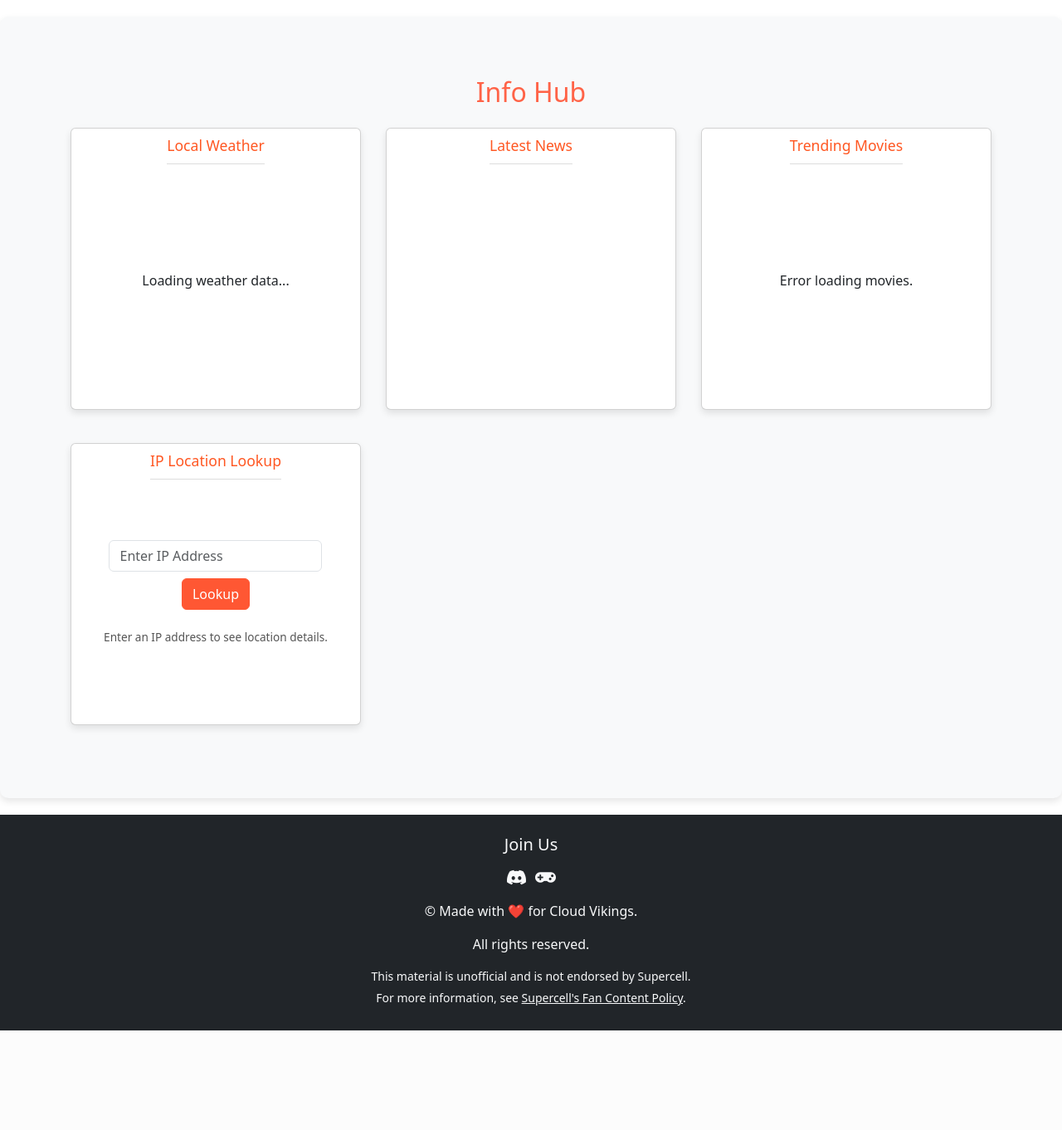
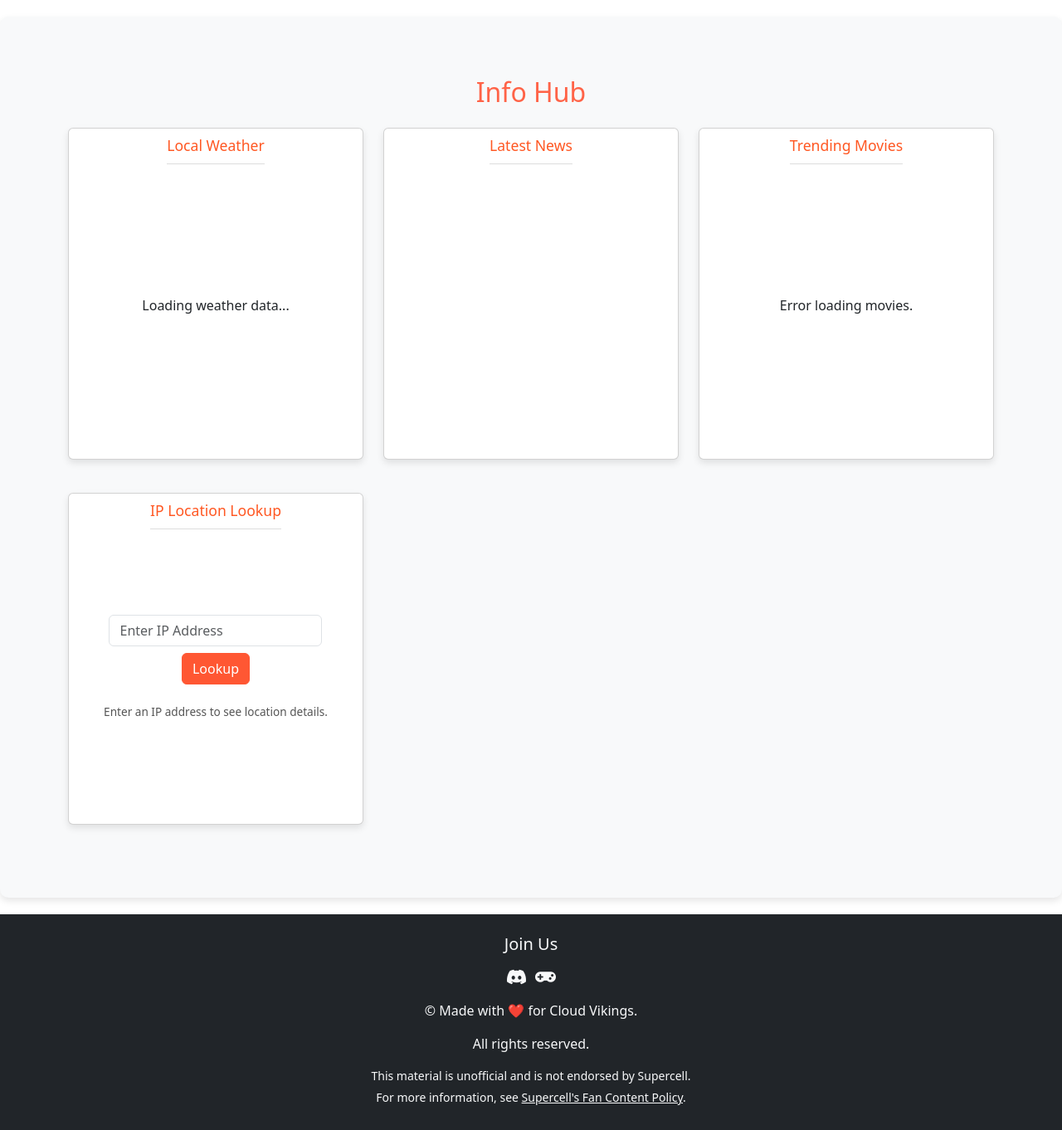
Before and after one commit to mctrinity/cloudvikingswebsite, a Flask app: page /widgets in a window 1280 px wide. Shown: the part 76-1438 px from the top of the page at 83% size. Before the commit the page ends 1318 px from the top, so only its background shows below. Run offline with Flask 3, Linux system fonts and the light colour scheme; data that the repository does not hold is empty; style sheets or scripts are compiled from the project's sources.

Commit message:
adjust widget card size and content

```diff
--- a/templates/widgets.html
+++ b/templates/widgets.html
@@ -67,13 +67,13 @@
     /* Uniform card size and content padding */
     .widget-container .widget-card {
         width: 100%;
-        max-width: 350px;
-        height: 340px; /* Increased height to provide more space */
+        max-width: 400px; /* Increase this value for a wider card */
+        height: 400px; /* Increase this value for a taller card */
         overflow: hidden;
         display: flex;
         flex-direction: column;
         align-items: center;
-        padding-bottom: 15px; /* Extra bottom padding */
+        padding-bottom: 15px;
     }
 
     /* Styling for card title */
@@ -98,8 +98,8 @@
 
     /* Widget content within card body */
     .widget-content {
-        max-width: 330px;
-        padding-bottom: 15px; /* Bottom padding for content */
+        max-width: 360px; /* Ensure content scales with the larger card */
+        padding: 15px; /* Add more padding if needed */
         display: flex;
         flex-direction: column;
         align-items: center;
@@ -181,7 +181,7 @@
 
     .news-thumbnail {
         width: 100%; /* Allows scaling based on max-width */
-        max-width: 150px; /* Increase this value to make the image larger */
+        max-width: 180px; /* Increase this value to make the image larger */
         height: auto; /* Maintains aspect ratio */
         border-radius: 5px;
     }
```
